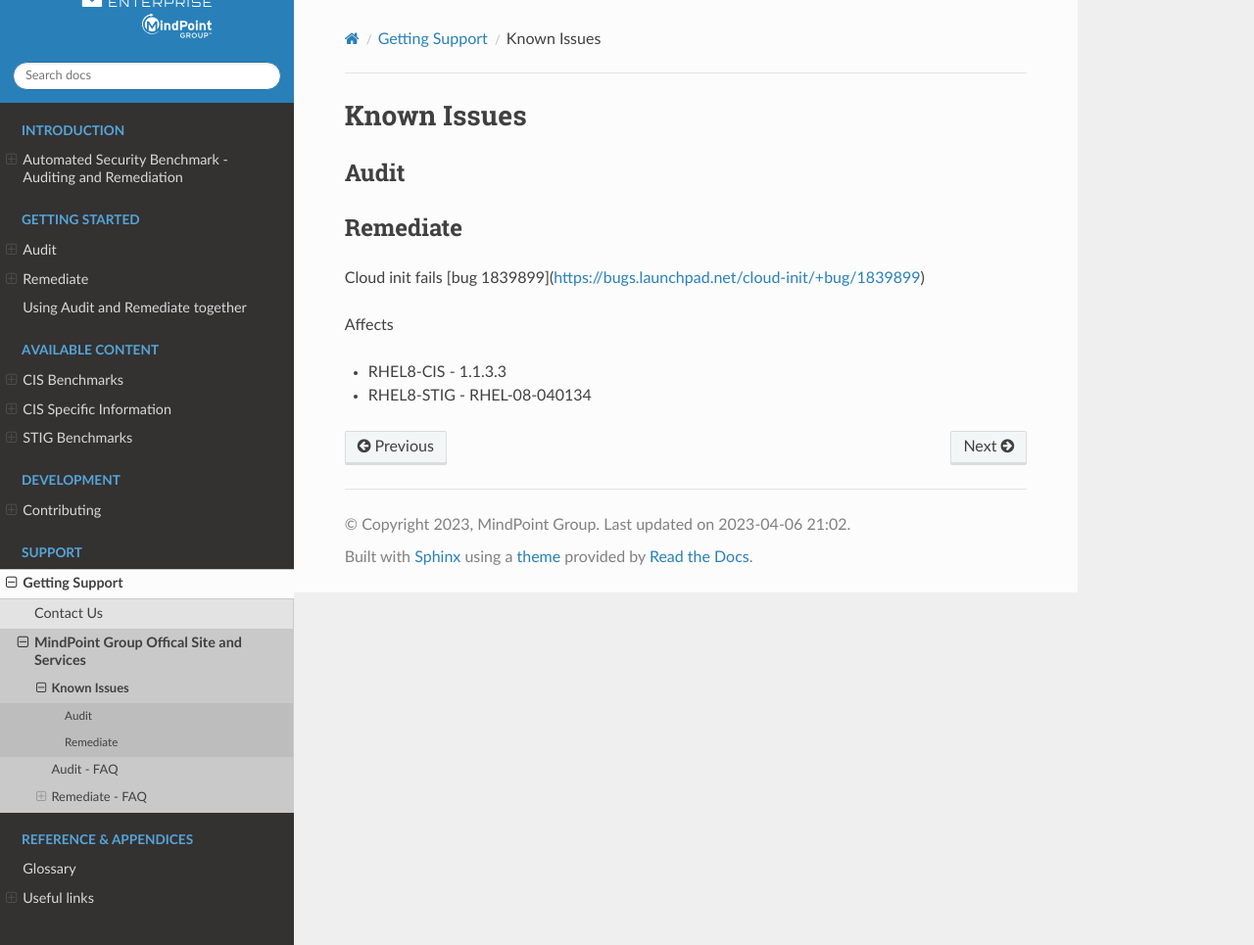
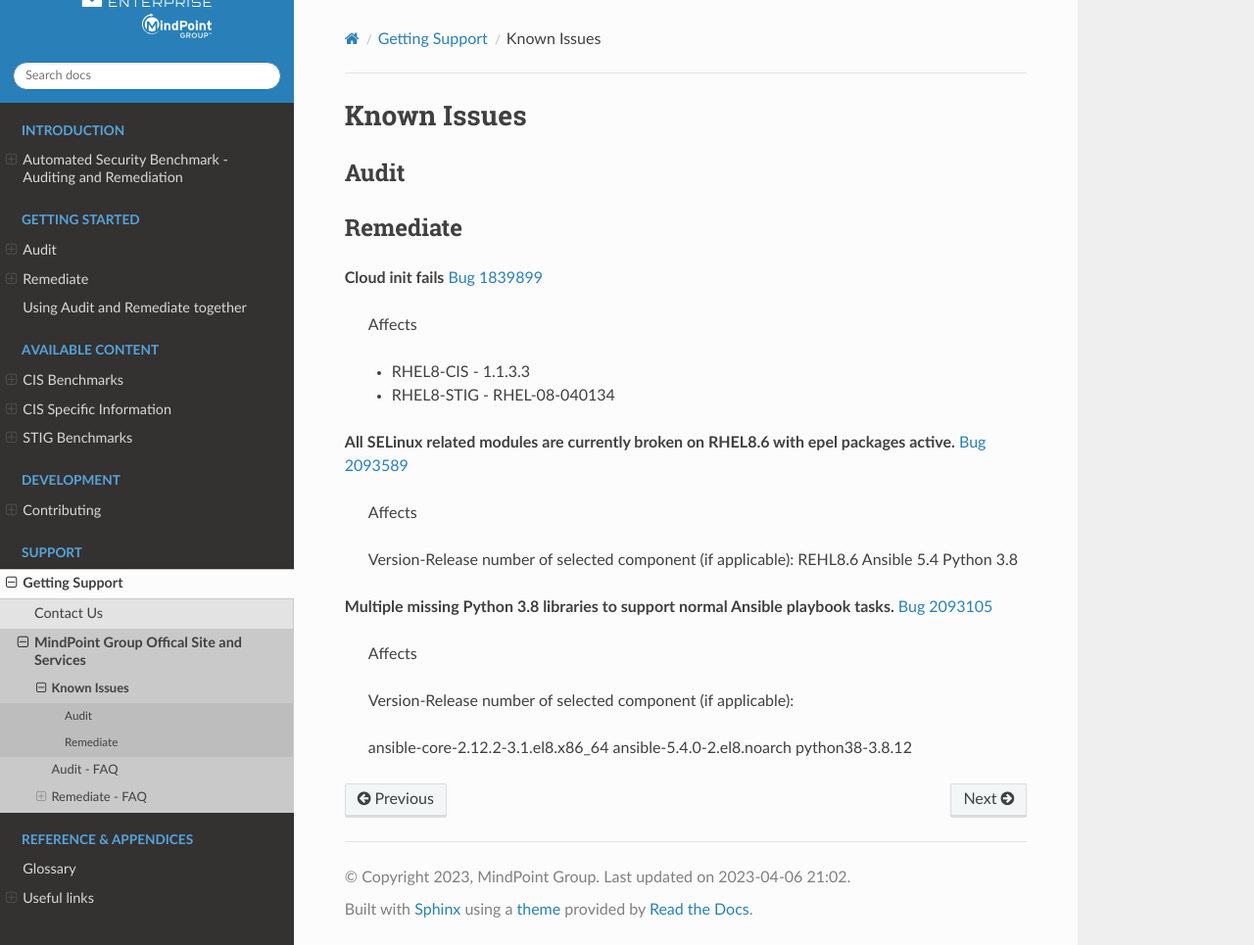
Before and after one commit to ansible-lockdown/MPG-AL-READTHEDOCS, a Sphinx documentation site: the page built from docs/source/known_issues.rst, in a window 1280 px wide and 965 px high. Shown: the whole window at 98% size. Built offline with Sphinx 7.4.7 and the Read the Docs theme 2.0.0, drawn with Linux system fonts in a browser that asks for light colours; pages that are not in the unit, such as notebooks, are missing from menus.

Commit message:
Update Known issues 1
Signed-off-by: Frederick Witty <frederickw@mindpointgroup.com>

```diff
--- a/docs/source/known_issues.rst
+++ b/docs/source/known_issues.rst
@@ -10,9 +10,28 @@
 Remediate
 ^^^^^^^^^
 
-Cloud init fails [bug 1839899](https://bugs.launchpad.net/cloud-init/+bug/1839899)
+**Cloud init fails** `Bug 1839899 <https://bugs.launchpad.net/cloud-init/+bug/1839899>`_
 
-Affects
+    Affects
 
-- RHEL8-CIS -  1.1.3.3
-- RHEL8-STIG - RHEL-08-040134
+    - RHEL8-CIS -  1.1.3.3
+    - RHEL8-STIG - RHEL-08-040134
+
+**All SELinux related modules are currently broken on RHEL8.6 with epel packages active.** `Bug 2093589 <https://bugzilla.redhat.com/show_bug.cgi?id=2093589>`_
+
+    Affects
+
+    Version-Release number of selected component (if applicable):
+    REHL8.6
+    Ansible 5.4
+    Python 3.8
+
+**Multiple missing Python 3.8 libraries to support normal Ansible playbook tasks.** `Bug 2093105 <https://bugzilla.redhat.com/show_bug.cgi?id=2093105>`_
+
+    Affects
+
+    Version-Release number of selected component (if applicable):
+
+    ansible-core-2.12.2-3.1.el8.x86_64
+    ansible-5.4.0-2.el8.noarch
+    python38-3.8.12
```
